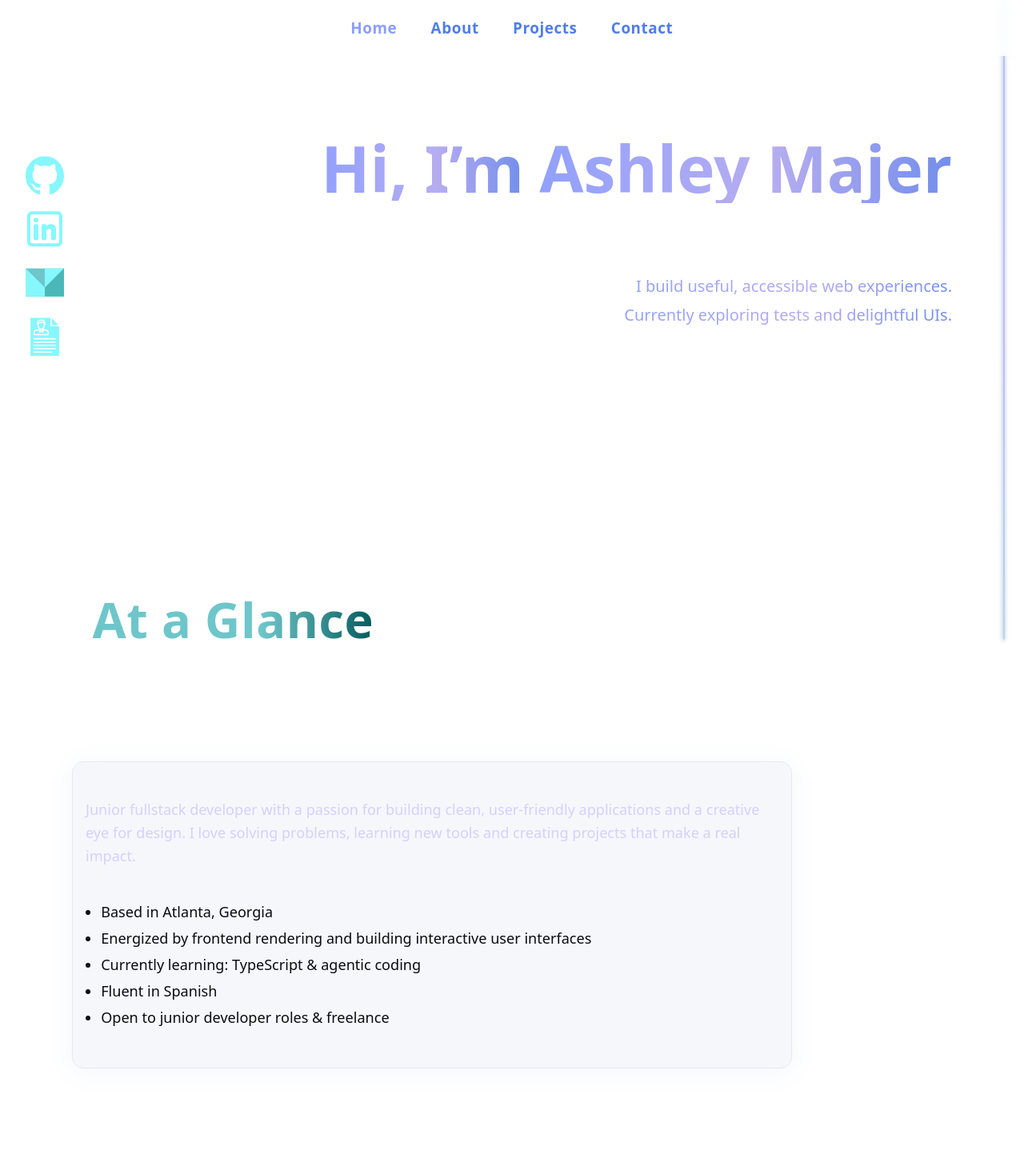
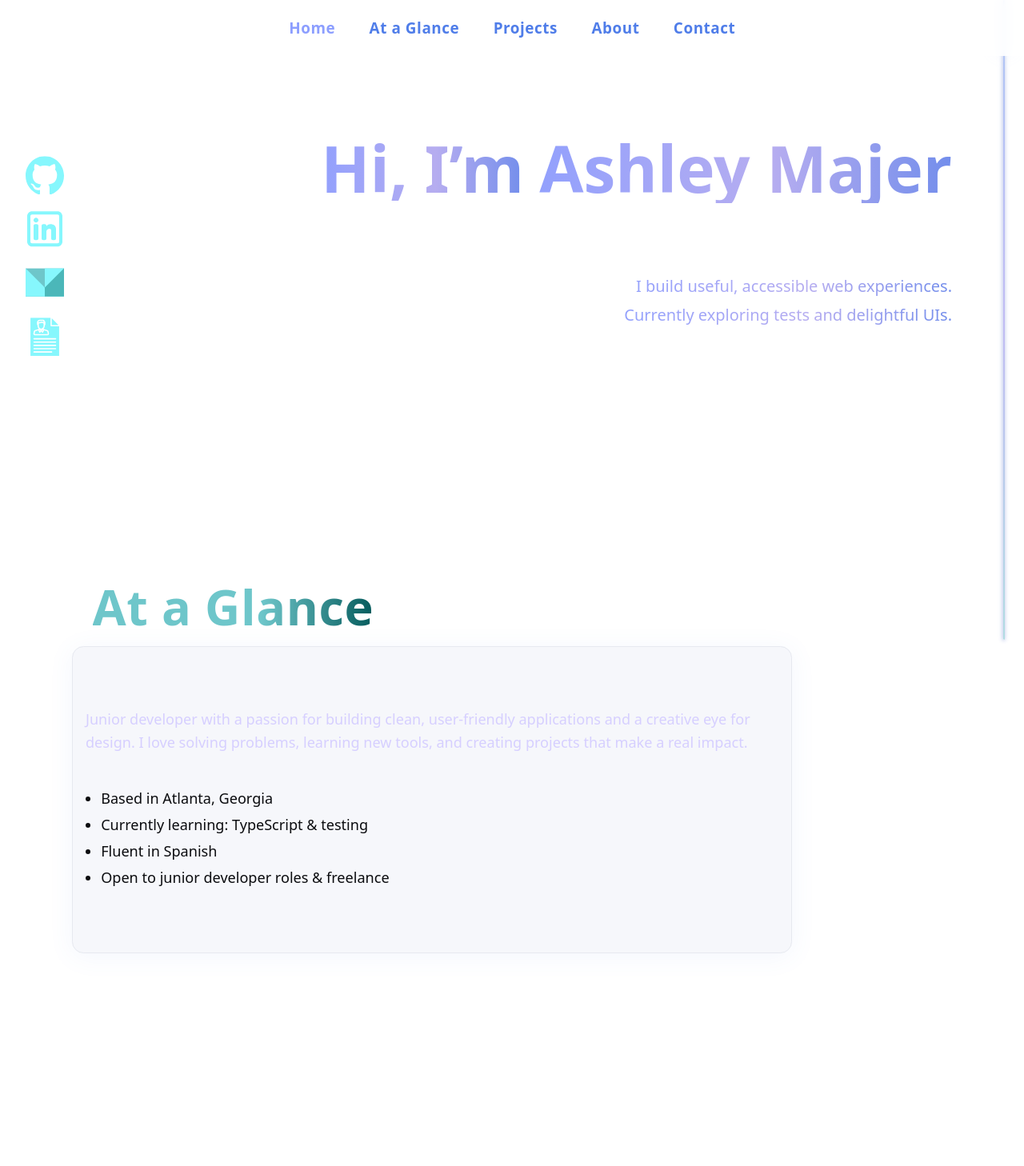
Before and after one commit to MajerAsh/AMajerWebsite, a React (Vite) app: page / in a window 1280 px wide. Shown: the top 1458 px of the page at 80% size. Built offline with nearby package versions, Linux system fonts and the light colour scheme.

Commit message:
projects before About

```diff
--- a/src/App.jsx
+++ b/src/App.jsx
@@ -1,14 +1,15 @@
 import React, { useState, useEffect, useRef } from "react";
 import Home from "./pages/Home";
+import AtAGlance from "./pages/AtAGlance";
+import Projects from "./pages/Projects";
 import About from "./pages/About";
-import Projects from "./pages/Projects";
 import Contact from "./pages/Contact";
 
 export default function App() {
   const [menuOpen, setMenuOpen] = useState(false);
   const [activeSection, setActiveSection] = useState("home");
   const [scrollProgress, setScrollProgress] = useState(0);
-  const sectionIds = ["home", "about", "Projects", "contact"];
+  const sectionIds = ["home", "at-a-glance", "Projects", "about", "contact"];
   const sectionRefs = useRef({});
 
   function toggleMenu() {
@@ -100,11 +101,13 @@ export default function App() {
             </li>
             <li>
               <a
-                href="#about"
-                className={activeSection === "about" ? "active" : undefined}
-                onClick={(e) => handleNavClick(e, "about")}
+                href="#at-a-glance"
+                className={
+                  activeSection === "at-a-glance" ? "active" : undefined
+                }
+                onClick={(e) => handleNavClick(e, "at-a-glance")}
               >
-                About
+                At a Glance
               </a>
             </li>
             <li>
@@ -114,6 +117,15 @@ export default function App() {
                 onClick={(e) => handleNavClick(e, "Projects")}
               >
                 Projects
+              </a>
+            </li>
+            <li>
+              <a
+                href="#about"
+                className={activeSection === "about" ? "active" : undefined}
+                onClick={(e) => handleNavClick(e, "about")}
+              >
+                About
               </a>
             </li>
             <li>
@@ -133,11 +145,14 @@ export default function App() {
         <section id="home" style={{ scrollMarginTop: "100px" }}>
           <Home />
         </section>
-        <section id="about" style={{ scrollMarginTop: "100px" }}>
-          <About />
+        <section id="at-a-glance" style={{ scrollMarginTop: "100px" }}>
+          <AtAGlance />
         </section>
         <section id="Projects" style={{ scrollMarginTop: "100px" }}>
           <Projects />
+        </section>
+        <section id="about" style={{ scrollMarginTop: "100px" }}>
+          <About />
         </section>
         <section id="contact" style={{ scrollMarginTop: "100px" }}>
           <Contact />
--- a/src/pages/About.jsx
+++ b/src/pages/About.jsx
@@ -36,33 +36,6 @@ export default function About() {
       <header className="stack-sm">{/*<h2 className="h2">About</h2>*/}</header>
 
       <div className="about-cards-vertical">
-        <header className="about-header-row about-header-row--left">
-          <h3
-            ref={snapshotRef}
-            className="about-section-header teal-header pop-in"
-          >
-            At a Glance
-          </h3>
-        </header>
-        <article className="card about-card about-card--left">
-          <p className="muted" style={{ marginBottom: "1.2rem" }}>
-            Junior fullstack developer with a passion for building clean,
-            user-friendly applications and a creative eye for design. I love
-            solving problems, learning new tools and creating projects that make
-            a real impact.
-          </p>
-          <ul className="list-dots">
-            <li>Based in Atlanta, Georgia</li>
-            <li>
-              Energized by frontend rendering and building interactive user
-              interfaces
-            </li>
-            <li>Currently learning: TypeScript & agentic coding</li>
-            <li>Fluent in Spanish</li>
-            <li>Open to junior developer roles & freelance</li>
-          </ul>
-        </article>
-
         <header className="about-header-row about-header-row--right">
           <h2
             ref={skillsRef}
--- /dev/null
+++ b/src/pages/AtAGlance.jsx
@@ -0,0 +1,50 @@
+import React, { useRef, useEffect } from "react";
+import "../About.css";
+
+function usePopInOnScroll(ref) {
+  useEffect(() => {
+    const node = ref.current;
+    if (!node) return;
+    const onScroll = () => {
+      const rect = node.getBoundingClientRect();
+      if (rect.top < window.innerHeight * 0.85) {
+        node.classList.add("visible");
+      } else {
+        node.classList.remove("visible");
+      }
+    };
+    window.addEventListener("scroll", onScroll);
+    onScroll();
+    return () => window.removeEventListener("scroll", onScroll);
+  }, [ref]);
+}
+
+export default function AtAGlance() {
+  const glanceHeaderRef = useRef(null);
+  usePopInOnScroll(glanceHeaderRef);
+  return (
+    <section className="container stack-lg" style={{ marginBottom: "6rem" }}>
+      <header className="about-header-row about-header-row--left">
+        <h3
+          ref={glanceHeaderRef}
+          className="about-section-header teal-header pop-in"
+        >
+          At a Glance
+        </h3>
+      </header>
+      <article className="card about-card about-card--left">
+        <p className="muted" style={{ marginBottom: "1.2rem" }}>
+          Junior developer with a passion for building clean, user-friendly
+          applications and a creative eye for design. I love solving problems,
+          learning new tools, and creating projects that make a real impact.
+        </p>
+        <ul className="list-dots">
+          <li>Based in Atlanta, Georgia</li>
+          <li>Currently learning: TypeScript & testing</li>
+          <li>Fluent in Spanish</li>
+          <li>Open to junior developer roles & freelance</li>
+        </ul>
+      </article>
+    </section>
+  );
+}
```
